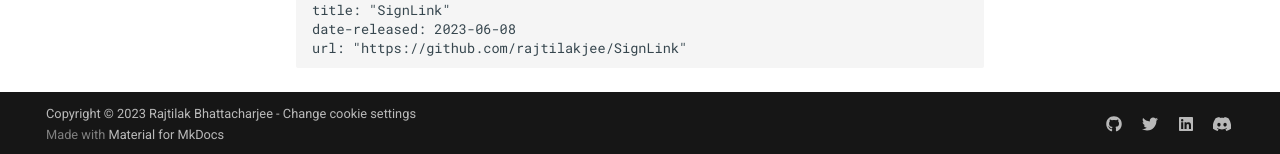
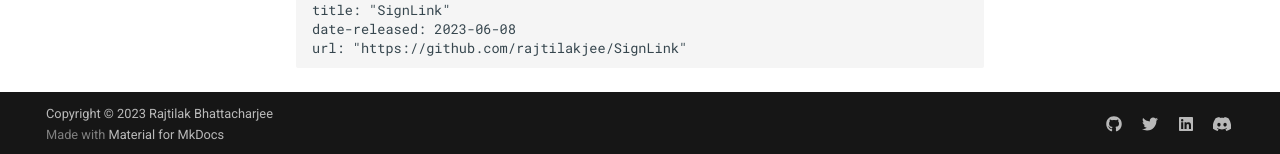
Before and after one commit to rajtilakjee/SignLink, an MkDocs documentation site: the page built from docs/index.md, in a window 1280 px wide and 900 px high, scrolled down 552 px. Shown: the part 743-897 px from the top of the window. Built offline with MkDocs 1.6.1 and Material for MkDocs 9.7.7, drawn with Linux system fonts in a browser that asks for light colours; comment, search, counter and statistics services are not loaded; some of the changed lines change nothing that is shown.

Commit message:
Remove cookie consent

```diff
--- a/mkdocs.yml
+++ b/mkdocs.yml
@@ -38,13 +38,6 @@
       link: https://www.linkedin.com/in/rajtilak/
     - icon: fontawesome/brands/discord
       link: https://discordapp.com/users/969666251536347146
-  consent:
-    title: Cookie consent
-    description: >-
-      We use cookies to recognize your repeated visits and preferences, as well
-      as to measure the effectiveness of our documentation and whether users
-      find what they're searching for. With your consent, you're helping us to
-      make our documentation better.
 
 plugins:
   - search:
@@ -56,8 +49,7 @@
       emoji_generator: !!python/name:materialx.emoji.to_svg
 
 copyright: >-
-  Copyright &copy; 2023 Rajtilak Bhattacharjee -
-  <a href="#__consent">Change cookie settings</a>
+  Copyright &copy; 2023 Rajtilak Bhattacharjee
 
 nav:
   - Home: index.md
```
